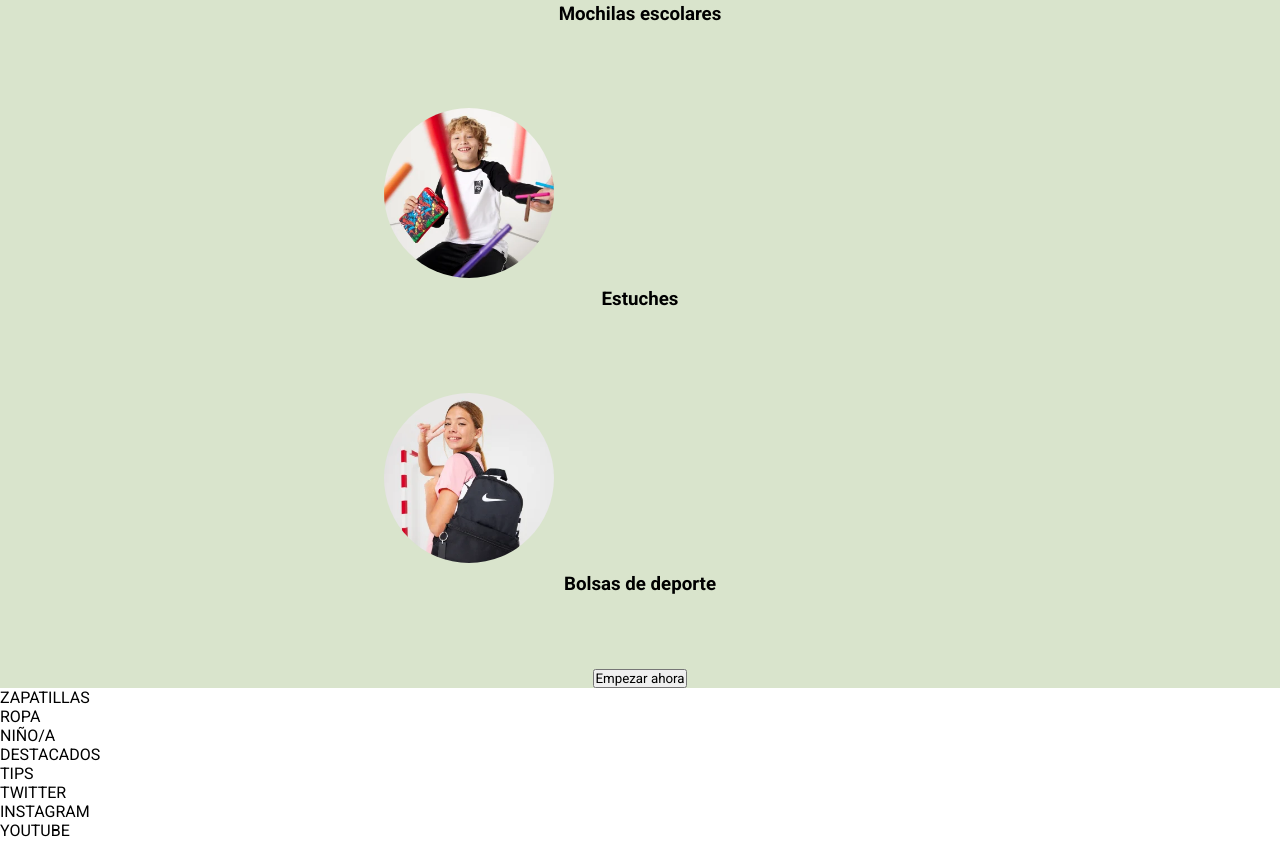
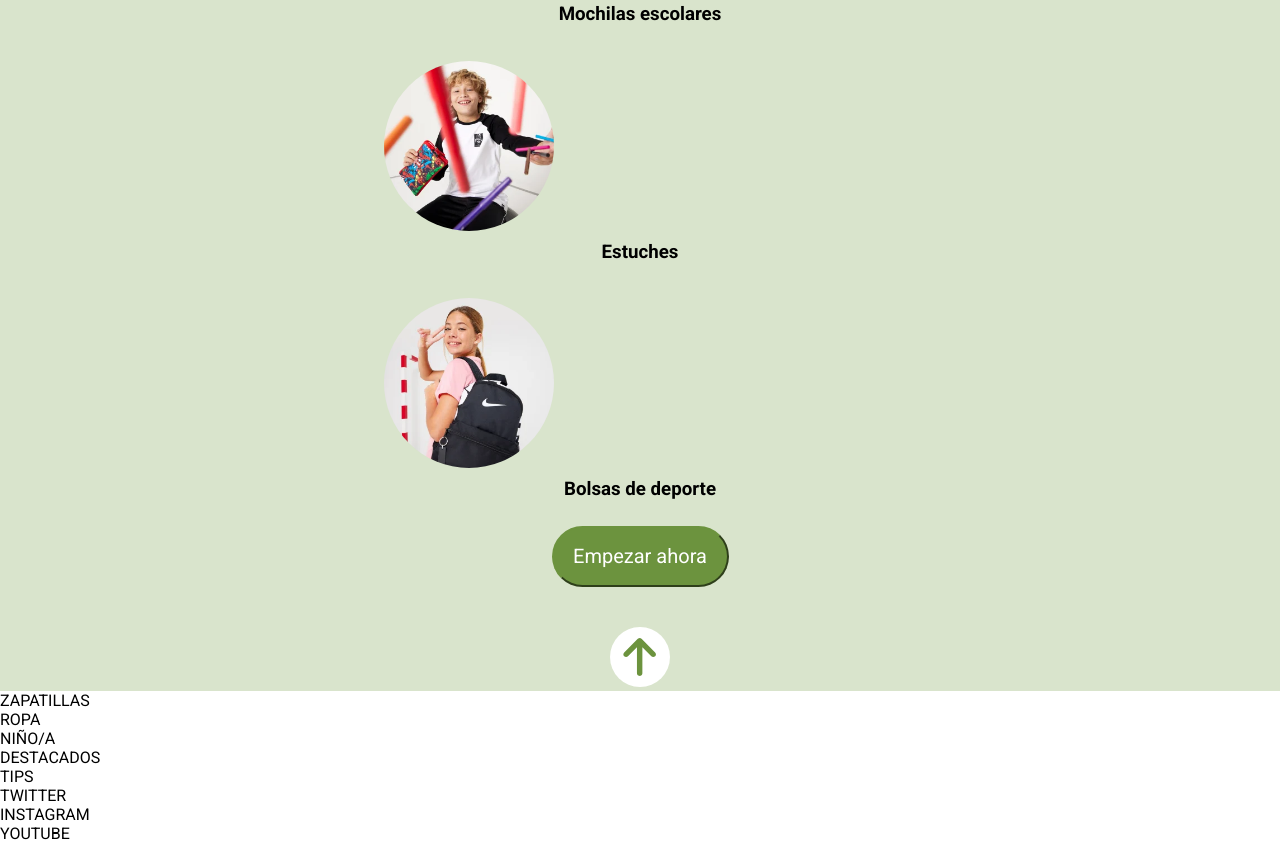
Before and after one commit to Adalab/modulo-1-evaluacion-final-RaquelCosta07, a website built with Vite: page src/index.html in a window 1280 px wide. Shown: the part 1302-2145 px from the top of the page. Built offline with nearby package versions, Linux system fonts and the light colour scheme; files whose address does not match are found by name.

Commit message:
section 3 styling completed

```diff
--- a/src/partials/section3.html
+++ b/src/partials/section3.html
@@ -13,5 +13,10 @@
         <img src="./images/lpbts-mod05-img03-mob.png" alt="Photo of a girl and a sports backpack">
         <h3>Bolsas de deporte</h3>
     </div>
-        <button>Empezar ahora</button>
+        <div>
+            <button class="button__empezar">Empezar ahora</button>
+        </div>
+        <div>
+             <img src="./images/ico-arrow.svg" alt="up arrow" class="up__arrow">
+        </div>
 </div>
--- a/src/scss/layout/_section2.scss
+++ b/src/scss/layout/_section2.scss
@@ -31,7 +31,7 @@
     background-color: white;
     width: 161px;
     height: 60px;
-    border-radius: 50%;
+    border-radius: 35px;
     font-size: 25px;
     margin-top: 50px;
     margin-bottom: 30px;
--- a/src/scss/layout/_section3.scss
+++ b/src/scss/layout/_section3.scss
@@ -8,7 +8,7 @@
 .section3__body {
     display: grid;
     grid-template-columns: 1fr;
-    grid-template-rows:  2fr 1fr 2fr 1fr 2fr 1fr;
+    grid-template-rows: 2fr 0.5fr 2fr 0.5fr 2fr 0.5fr;
 
 }
 .titles__section3 h4 {
@@ -29,3 +29,24 @@
 .section3__body h3 {
     margin-bottom: 20px;
 }
+
+.button__empezar {
+    width: 177px;
+    height: 61px;
+    font-size: 20px;
+    border-color: $colorMain;
+    color: white;
+    background-color: $colorMain;
+    border-radius: 35px;
+    margin-bottom: 40px;
+}
+
+.up__arrow {
+    background-color: white;
+    width: 60px;
+    height: 60px;
+    border-radius: 50%;
+    padding: 11px;
+    border: none;
+
+}
```
